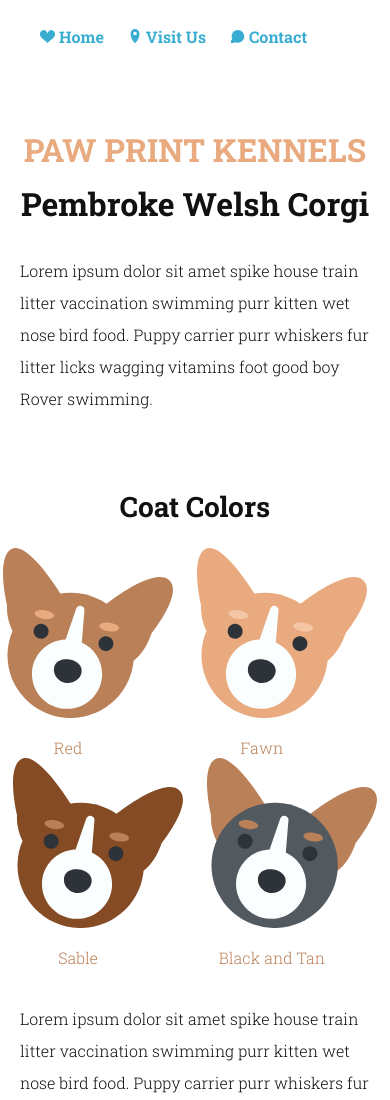
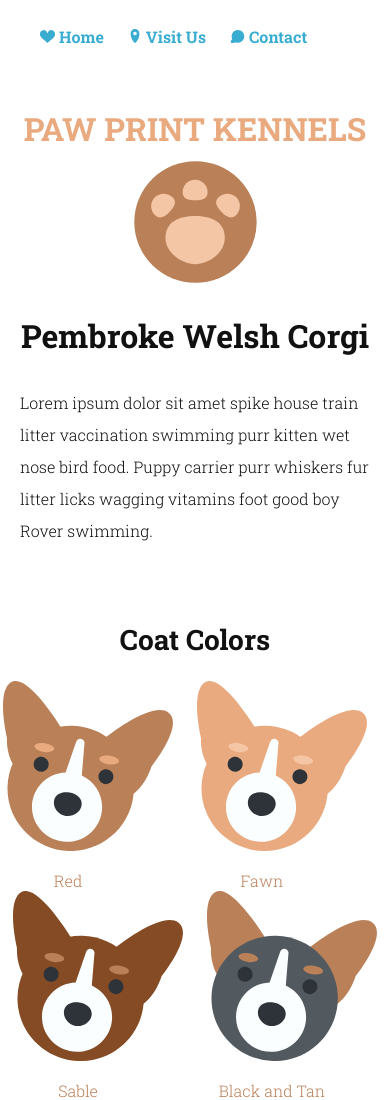
Before and after one commit to hypnosdesign/svg_project, a plain HTML site: page index.html in a window 390 px wide. Shown: the top 1100 px of the page. Drawn offline with Linux system fonts and the light colour scheme.

Commit message:
done up in step 5

```diff
--- a/index.html
+++ b/index.html
@@ -29,6 +29,7 @@
         </li>
       </ul>
     </nav>
+    <h1 class="logo-title"> Paw Print Kennels </h1>
     <svg version="1.1" id="Layer_1" xmlns="http://www.w3.org/2000/svg" xmlns:xlink="http://www.w3.org/1999/xlink" x="0px" y="0px"
     	 viewBox="0 0 140 120" style="enable-background:new 0 0 140 120;" xml:space="preserve">
     <style type="text/css">
@@ -89,8 +90,7 @@
     	<path class="st2" d="M51.5,49.6c4,4,1.5,8-2.5,12c-4,4-8.1,6.5-12.1,2.5c-4-4-4-10.5,0-14.5S47.4,45.6,51.5,49.6z"/>
     </g>
     </svg>
-    <h1 class="mq"> Paw Print Kennels </h1>
-    <h1 class="nq"> Pembroke Welsh Corgi </h1>
+    <h1 class="text-title"> Pembroke Welsh Corgi </h1>
     <p>
       Lorem ipsum dolor sit amet spike house train litter vaccination swimming purr kitten wet nose bird food. Puppy carrier purr whiskers fur litter licks wagging vitamins foot good boy Rover swimming.
     </p>
--- a/scss/main.scss
+++ b/scss/main.scss
@@ -71,13 +71,18 @@ svg {
   width: 170px;
   height: 170px;
 
-  @media (max-width: 420px) { display: none; }
+  @media (max-width: 420px) {
+    margin-top: -20px;
+    .st1 { display: none; }
+  }
 }
 
-.mq {
+.logo-title {
   color: #eaaa7f;
   text-transform: uppercase;
   display: none;
+  padding: 0;
+  margin: 0;
 
   @media (max-width: 420px) { display: inherit; }
 }
```
Also changed, not shown: css/main.css.
